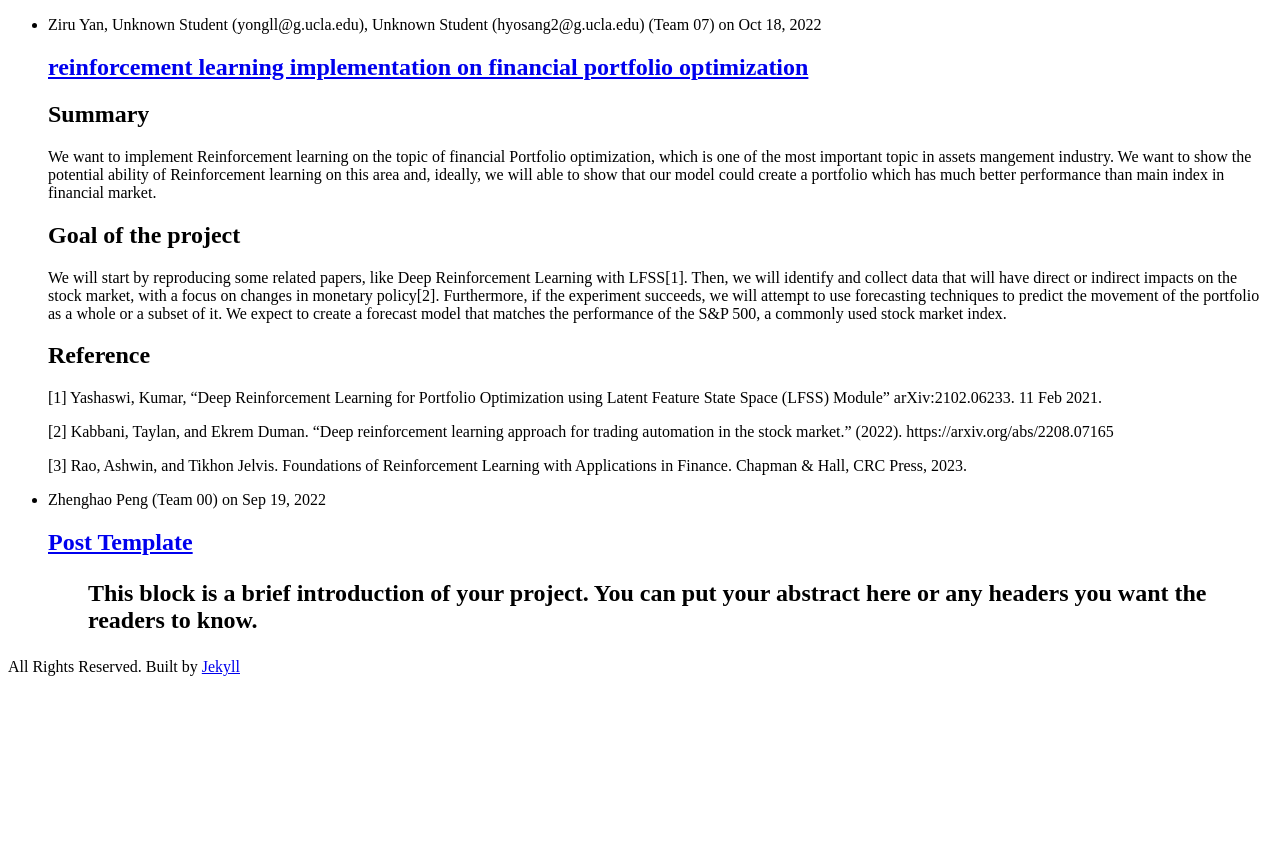
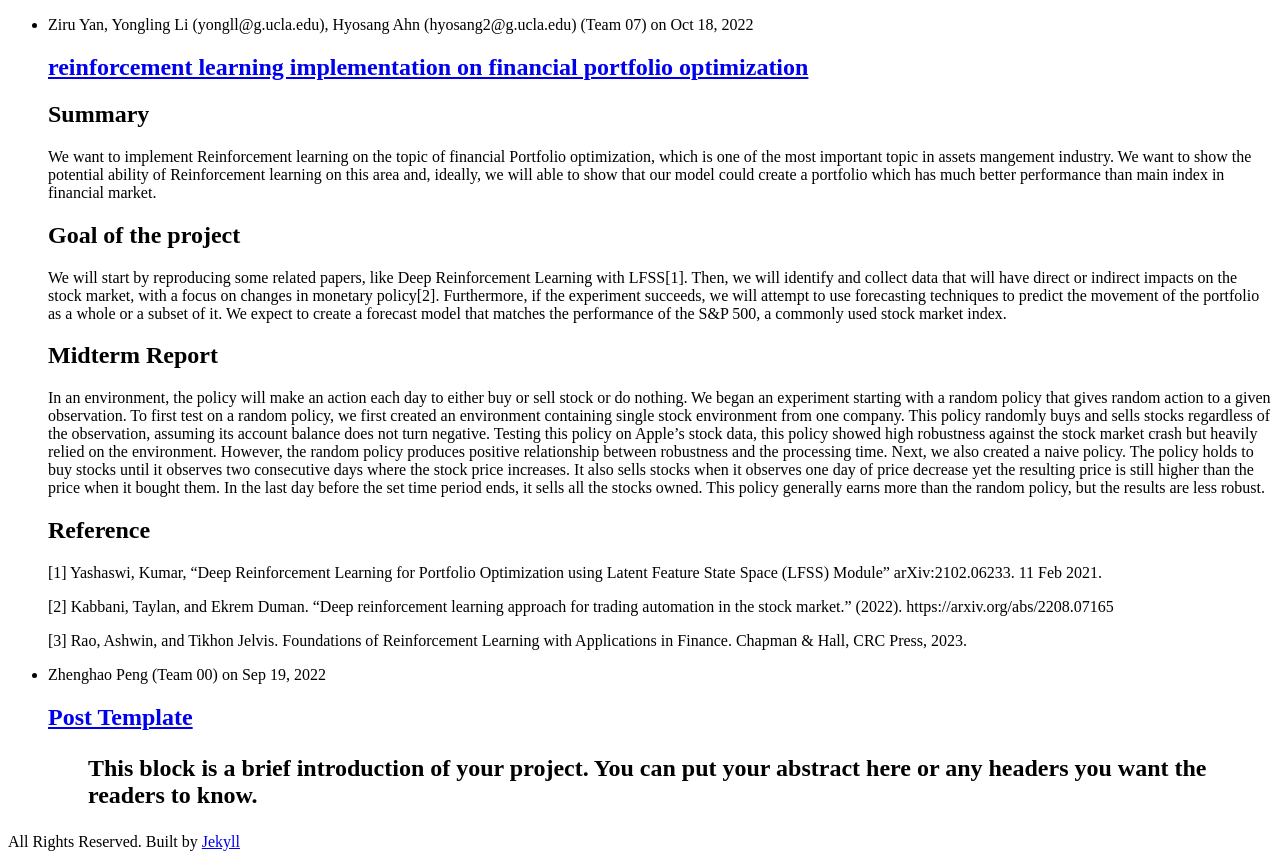
Before and after one commit to ucla-rlcourse/CS269-projects-2022fall, a Jekyll site: the page built from index.html, in a window 1280 px wide. Shown: the part 208-1067 px from the top of the page. Built offline with Jekyll 4.4.1, drawn with Linux system fonts in a browser that asks for light colours; before the commit the page ends 900 px from its top, so only the background shows below that.

Commit message:
Midterm Update

```diff
--- a/_posts/2022-09-19-team07.md
+++ b/_posts/2022-09-19-team07.md
@@ -2,7 +2,7 @@
 layout: post
 comments: true
 title: reinforcement learning implementation on financial portfolio optimization
-author: Ziru Yan, Unknown Student (yongll@g.ucla.edu),	Unknown Student (hyosang2@g.ucla.edu)  (Team 07)
+author: Ziru Yan, Yongling Li (yongll@g.ucla.edu),	Hyosang Ahn (hyosang2@g.ucla.edu)  (Team 07)
 date: 2022-10-18
 ---
 
@@ -14,7 +14,18 @@ We want to implement Reinforcement learning on the topic of financial Portfolio
 ## Goal of the project
 We will start by reproducing some related papers, like Deep Reinforcement Learning with LFSS[1]. Then, we will identify and collect data that will have direct or indirect impacts on the stock market, with a focus on changes in monetary policy[2]. Furthermore, if the experiment succeeds, we will attempt to use forecasting techniques to predict the movement of the portfolio as a whole or a subset of it. We expect to create a forecast model that matches the performance of the S&P 500, a commonly used stock market index.
 
+## Midterm Report
 
+In an environment, the policy will make an action each day to either buy or sell stock or do nothing.
+We began an experiment starting with a random policy that gives random action to a given observation.
+To first test on a random policy, we first created an environment containing single stock environment from one company.
+This policy randomly buys and sells stocks regardless of the observation, assuming its account balance does not turn negative.
+Testing this policy on Apple’s stock data, this policy showed high robustness against the stock market crash but heavily relied on the environment.
+However, the random policy produces positive relationship between robustness and the processing time. Next, we also created a naive policy.
+The policy holds to buy stocks until it observes two consecutive days where the stock price increases.
+It also sells stocks when it observes one day of price decrease yet the resulting price is still higher than the price when it bought them.
+In the last day before the set time period ends, it sells all the stocks owned.
+This policy generally earns more than the random policy, but the results are less robust.
 
 ## Reference
 
```
Also changed, not shown: assets/images/team07/Midterm Report.txt (added, +10 -0 lines).
